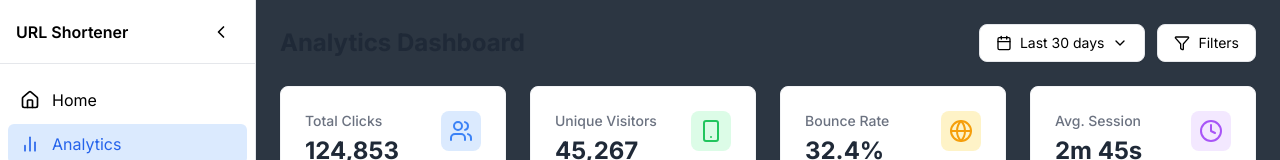
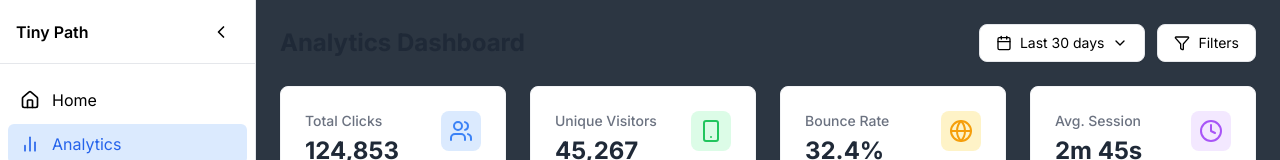
Before and after one commit to titan1230/Tiny-Path, a Next.js app: page /dashboard/analytics in a window 1280 px wide. Shown: the top 160 px of the page. Built offline with nearby package versions, Linux system fonts and the light colour scheme; no server answers.

Commit message:
Update sidebar title from "URL Shortener" to "Tiny Path" for branding consistency

```diff
--- a/src/components/Dashboard/Sidebar.tsx
+++ b/src/components/Dashboard/Sidebar.tsx
@@ -75,7 +75,7 @@ export default function Sidebar({ children }: SidebarProps) {
         >
           <Menu size={24} />
         </button>
-        <div className="ml-4 font-semibold">URL Shortener</div>
+        <div className="ml-4 font-semibold">Tiny Path</div>
       </div>
 
       {/* Mobile Overlay */}
@@ -92,7 +92,7 @@ export default function Sidebar({ children }: SidebarProps) {
           } ${mobileOpen ? 'translate-x-0' : '-translate-x-full md:translate-x-0'}`}
       >
         <div className="flex items-center justify-between h-16 px-4 border-b border-gray-200 dark:border-gray-800">
-          {!collapsed && <span className="font-semibold">URL Shortener</span>}
+          {!collapsed && <span className="font-semibold">Tiny Path</span>}
           <button
             onClick={() => setCollapsed(!collapsed)}
             className="p-2 rounded-md hover:bg-gray-100 dark:hover:bg-gray-800 ml-auto"
```
